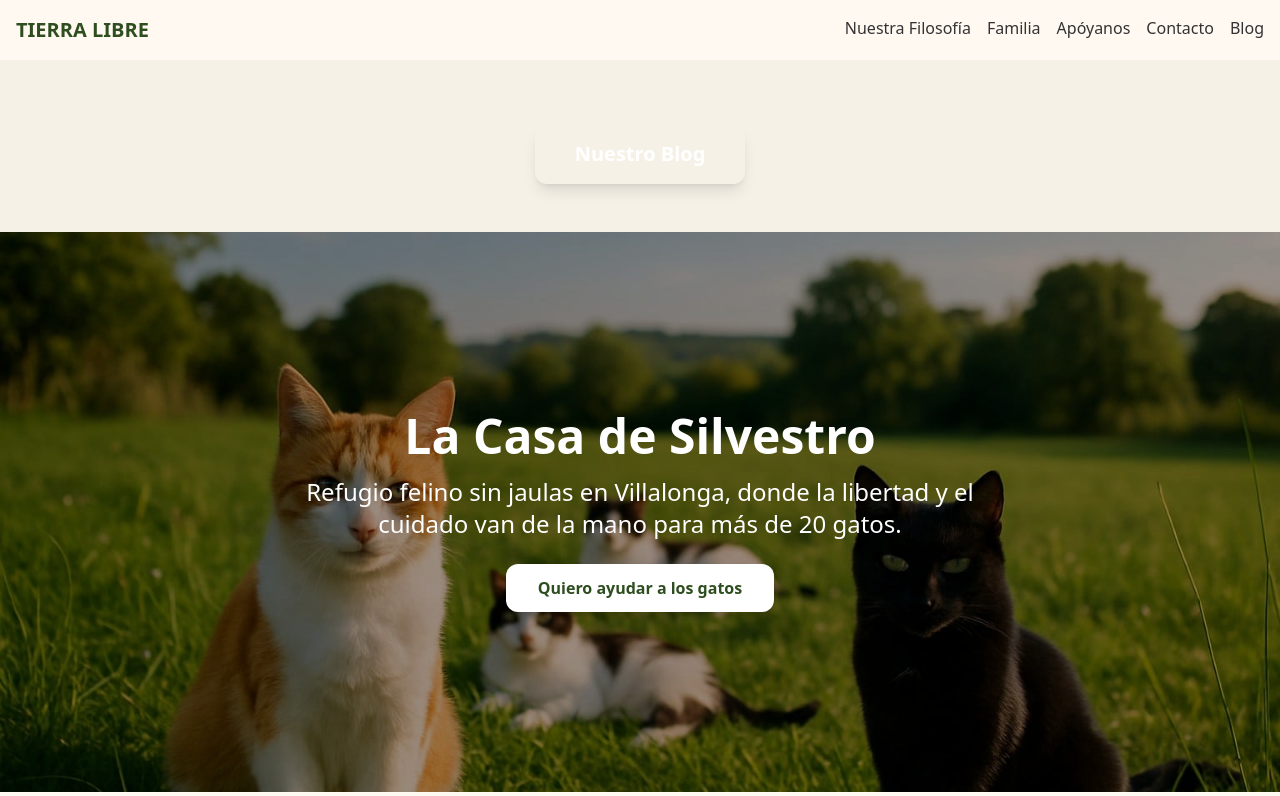
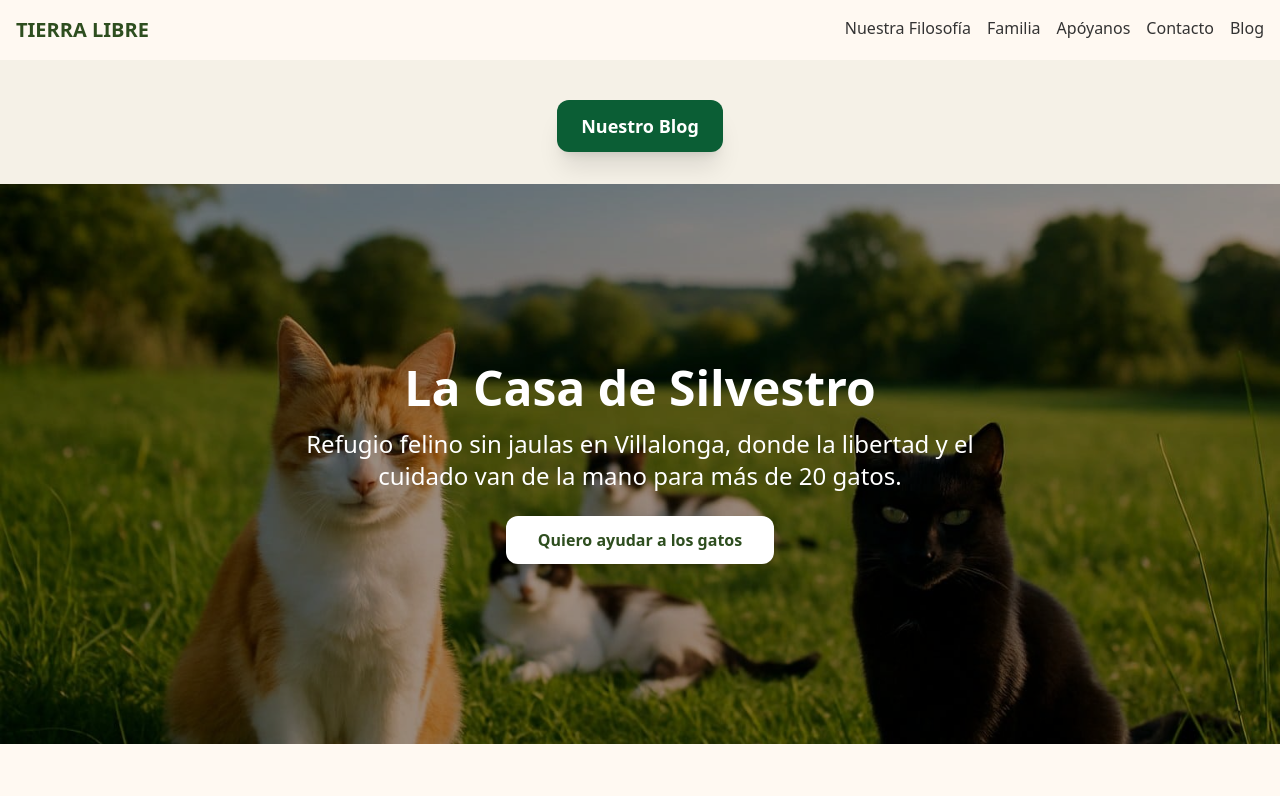
Before and after one commit to Tierralibre25/lacasadesilvestro, a Next.js app: page / in a window 1280 px wide. Shown: the top 796 px of the page. Built offline with nearby package versions, Linux system fonts and the light colour scheme.

Commit message:
Refactor Home component layout and styles
Updated styling and spacing for the blog link.

```diff
--- a/pages/index.tsx
+++ b/pages/index.tsx
@@ -17,9 +17,9 @@ export default function Home() {
           content="Refugio felino sin jaulas en Villalonga (Valencia). Cuidamos a más de 20 gatos callejeros ofreciéndoles comida, refugio y atención veterinaria. Ayúdanos con tu donación o colaboración."
         />
       </Head>
-       <div className="text-center mt-16 mb-12">
+       <div className="text-center mt-10 mb-8">
   <Link href="/blog">
-    <a className="inline-block bg-green-700 text-white text-xl font-semibold px-10 py-4 rounded-xl shadow-lg hover:bg-green-800 transition">
+    <a className="inline-block bg-[#0b5e35] text-white text-lg font-semibold px-6 py-3 rounded-xl shadow-xl hover:bg-[#094d2c] transition">
       Nuestro Blog
     </a>
   </Link>
```
